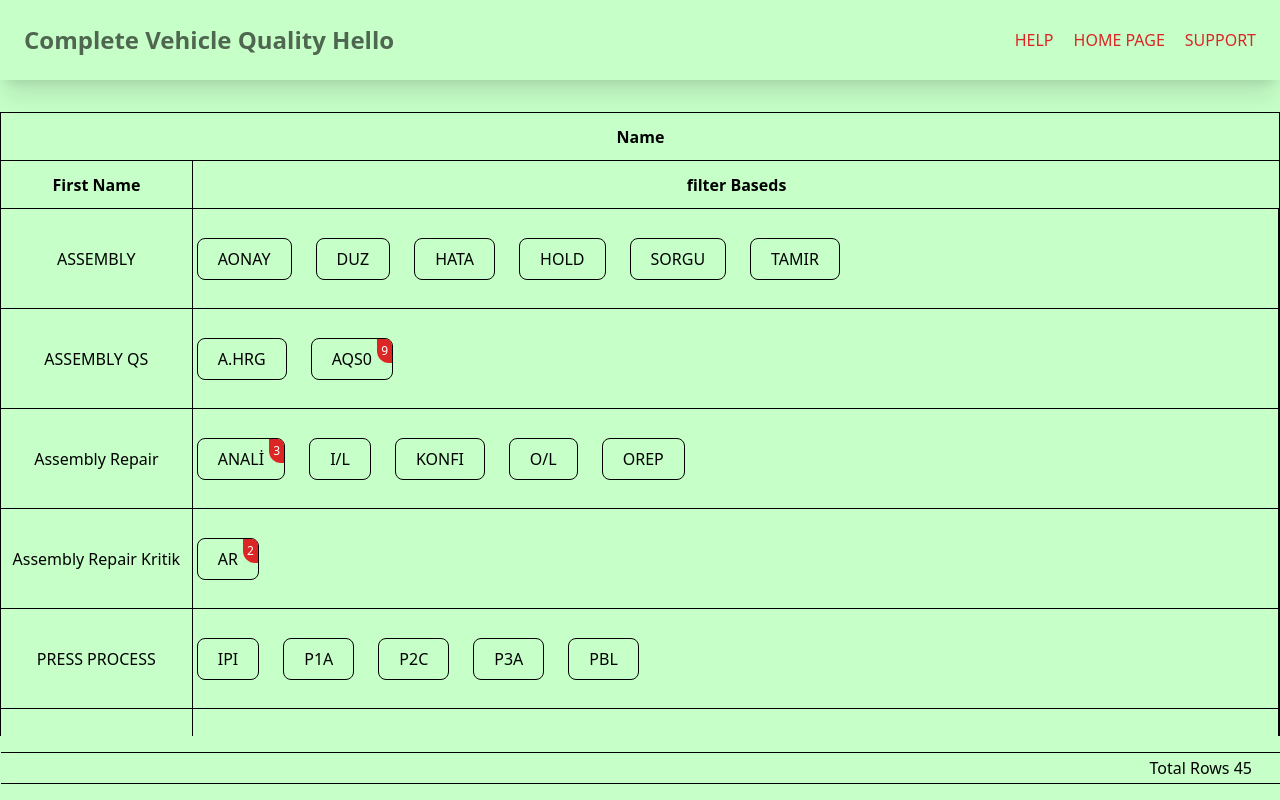
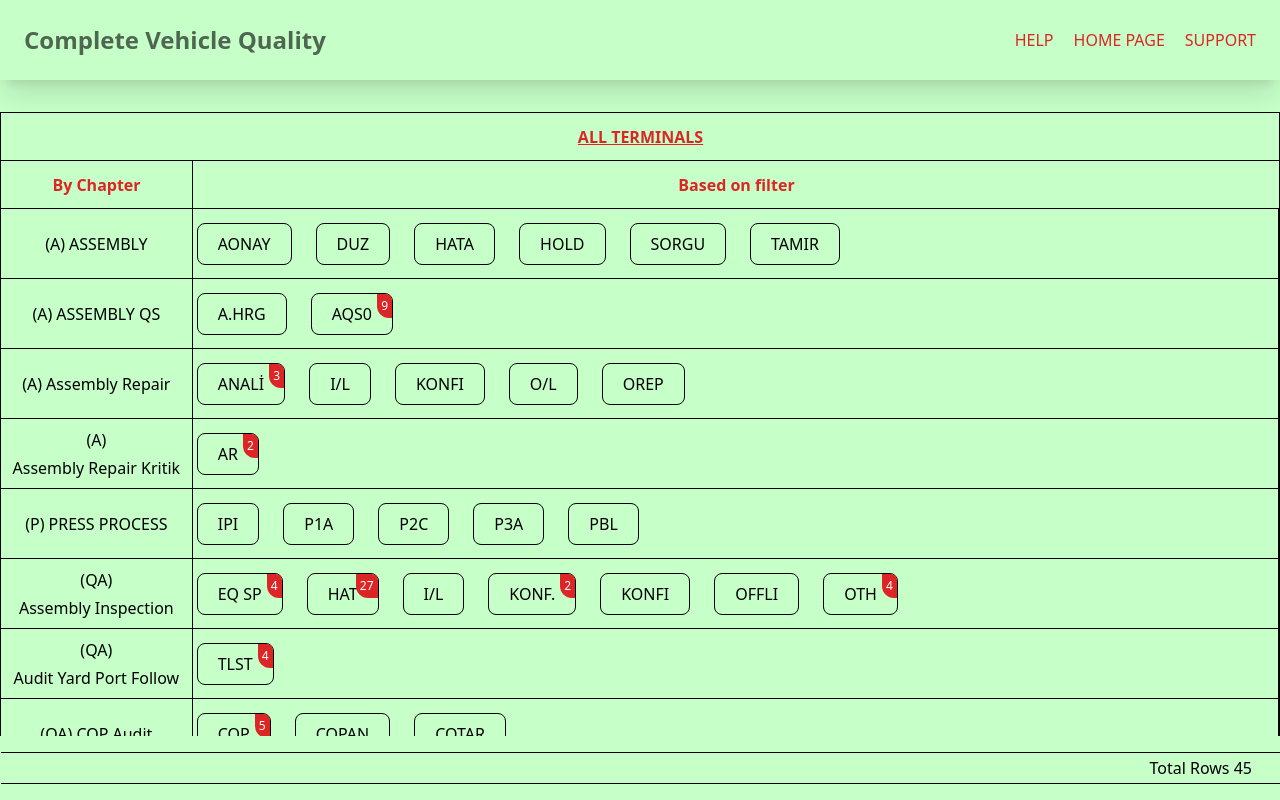
Before and after one commit to batu0b/sau-toyota-frontend, a React (Create React App) app: page /cvqsterminal in a window 1280 px wide. Built offline with nearby package versions, Linux system fonts and the light colour scheme; data requests are answered from the project's data file.

Commit message:
table component added

```diff
--- a/src/components/ErrorTable.js
+++ b/src/components/Table.js
@@ -1,16 +1,19 @@
-import React, { memo, useRef } from "react";
+import React, { memo, useCallback, useEffect, useRef } from "react";
 import { useBlockLayout, useResizeColumns, useTable } from "react-table";
-import { FixedSizeList, areEqual } from "react-window";
+import { areEqual, VariableSizeList } from "react-window";
 import AutoSizer from "react-virtualized-auto-sizer";
 
-export default function ErrorTable({
+export default function Table({
   columns,
   data,
   height,
   className,
   full = false,
-  rowheight,
+  rowheightAuto = false,
 }) {
+  const listRef = useRef(null);
+  const rowHeights = useRef({ 0: 100 });
+
   const scrollbarWidth = () => {
     //https://davidwalsh.name/detect-scrollbar-width
     const scrollDiv = document.createElement("div");
@@ -52,9 +55,17 @@ export default function ErrorTable({
   );
 
   const RenderRow = memo((props) => {
-    const { index, style } = props;
+    const rowRef = useRef(null);
+    const { index, style, setRowHeight } = props;
     const row = rows[index];
     prepareRow(row);
+
+    useEffect(() => {
+      if (rowRef.current) {
+        setRowHeight(index, rowRef.current.clientHeight);
+      }
+      // eslint-disable-next-line
+    }, [rowRef]);
 
     return (
       <div
@@ -66,13 +77,27 @@ export default function ErrorTable({
         {row.cells.map((cell) => {
           return (
             <div {...cell.getCellProps()} className="td">
-              {cell.render("Cell")}
+              <span className="w-full" ref={rowRef}>
+                {cell.render("Cell")}
+              </span>
             </div>
           );
         })}
       </div>
     );
   }, areEqual);
+
+  const getRowHeight = useCallback((index) => {
+    if (rowheightAuto) {
+      return rowHeights.current[index] + 20 || 80;
+    }
+    return 55;
+  }, []);
+
+  const setRowHeight = useCallback((index, size) => {
+    listRef.current?.resetAfterIndex(index);
+    rowHeights.current = { ...rowHeights.current, [index]: size };
+  }, []);
 
   return (
     <div
@@ -87,7 +112,10 @@ export default function ErrorTable({
             className="tr h-12 font-bold w-full"
           >
             {headerGroup.headers.map((column) => (
-              <div {...column.getHeaderProps()} className="th w-full">
+              <div
+                {...column.getHeaderProps()}
+                className={`th w-full ${column.className}`}
+              >
                 {column.render("Header")}
               </div>
             ))}
@@ -98,15 +126,23 @@ export default function ErrorTable({
         <AutoSizer style={{ height: "100%" }}>
           {({ height, width }) => {
             return (
-              <FixedSizeList
+              <VariableSizeList
+                ref={listRef}
                 height={height}
                 itemCount={rows.length}
-                itemSize={rowheight ? rowheight : 55}
+                itemSize={getRowHeight}
                 className="overflow-hidden"
                 width={full ? width : totalColumnsWidth + scrollBarSize}
               >
-                {RenderRow}
-              </FixedSizeList>
+                {({ data, index, style }) => (
+                  <RenderRow
+                    data={data}
+                    index={index}
+                    style={style}
+                    setRowHeight={setRowHeight}
+                  />
+                )}
+              </VariableSizeList>
             );
           }}
         </AutoSizer>
--- a/src/components/TerminalTable.js
+++ /dev/null
@@ -1,93 +0,0 @@
-import React, { memo, useLayoutEffect, useState } from "react";
-import AutoSizer from "react-virtualized-auto-sizer";
-import { areEqual, FixedSizeList as List } from "react-window";
-import { useNavigate } from "react-router-dom";
-import useMediaQuery from "../hooks/useMediaQuery";
-import { useTranslation } from "react-i18next";
-
-const TerminalTableComponent = ({ data }) => {
-  const matches = useMediaQuery("(max-width: 1023px)");
-  const [itemHeight, setItemHeight] = useState(null);
-  const { t } = useTranslation();
-
-  useLayoutEffect(() => {
-    if (matches) {
-      setItemHeight(240);
-    } else {
-      setItemHeight(144);
-    }
-  }, [matches]);
-
-  const navigate = useNavigate();
-  const RenderRow = memo((props) => {
-    const { index, data, style } = props;
-    return (
-      <div key={index} className="flex  justify-between" style={style}>
-        <div className=" border-b border-r flex justify-center items-center  w-[15%] border-black/30">
-          ({data[index]?.depCode}) {data[index]?.depName}
-        </div>
-        <div className="border-b flex gap-5 px-3  items-center flex-wrap   w-[85%] border-black/30">
-          {data[index].filterBaseds.map((item, index) => (
-            <span
-              key={index}
-              onClick={() =>
-                navigate(
-                  `/cvqsterminal/${data[index]?.depCode}/${item.filterCode}`,
-                  { state: { dummyOptionData: data[index] } }
-                )
-              }
-              className="bg-transparent border relative border-black cursor-pointer lga:px-2 px-5 py-2 rounded-lg"
-            >
-              {item.filterCode}
-              {item.linkCount > 1 ? (
-                <span className="absolute top-0 right-0  bg-red-600 rounded-tr-md rounded-bl-xl p-1 text-white text-xs">
-                  {" "}
-                  {item.linkCount}{" "}
-                </span>
-              ) : null}
-            </span>
-          ))}
-        </div>
-      </div>
-    );
-  }, areEqual);
-
-  return (
-    <div className={`h-[calc(100vh-15rem)]`}>
-      <div className="flex flex-col h-28 font-medium  border    border-black/30 text-lg text-red-600 justify-between uppercase">
-        <div className="w-full justify-center underline h-full flex items-center">
-          {t(`Alltermianls`)}
-        </div>
-        <div className="flex items-center   ">
-          <div
-            className={`basis-[15%] flex items-center p-2 justify-center h-full border-black/30 border text-center`}
-          >
-            {t(`Bychapter`)}
-          </div>
-          <div
-            className={`basis-[85%] flex items-center p-2 justify-center h-full border-black/30 border text-center`}
-          >
-            {t(`Basedonfilter`)}
-          </div>
-        </div>
-      </div>
-      <AutoSizer style={{ width: "100%" }}>
-        {({ height, width }) => {
-          return (
-            <List
-              height={height}
-              itemCount={data.length}
-              itemSize={itemHeight}
-              width={"100%"}
-              itemData={data}
-            >
-              {RenderRow}
-            </List>
-          );
-        }}
-      </AutoSizer>
-    </div>
-  );
-};
-
-export default TerminalTableComponent;
--- a/src/hooks/useMediaQuery.js
+++ /dev/null
@@ -1,31 +0,0 @@
-import { useEffect, useState } from "react";
-
-function useMediaQuery(query) {
-  const getMatches = (query) => {
-    if (typeof window !== "undefined") {
-      return window.matchMedia(query).matches;
-    }
-    return false;
-  };
-
-  const [matches, setMatches] = useState(getMatches(query));
-
-  function handleChange() {
-    setMatches(getMatches(query));
-  }
-
-  useEffect(() => {
-    const matchMedia = window.matchMedia(query);
-
-    handleChange();
-
-    matchMedia.addEventListener("change", handleChange);
-    return () => {
-      matchMedia.removeEventListener("change", handleChange);
-    };
-  }, [query, matches]);
-
-  return matches;
-}
-
-export default useMediaQuery;
--- a/src/pages/ErrorHandlingPage.js
+++ b/src/pages/ErrorHandlingPage.js
@@ -1,7 +1,6 @@
 import React from "react";
 import { useTranslation } from "react-i18next";
 import { useNavigate } from "react-router-dom";
-import ErrorTable from "../components/ErrorTable";
 import {
   DeleteIco,
   PencilIco,
@@ -10,6 +9,7 @@ import {
 } from "../components/Icons/Index";
 import { apiUrl } from "../db/config";
 import { useFetch } from "../hooks/useFetch";
+import Table from "../components/Table";
 
 export default function ErrorHandlingPage() {
   const { data } = useFetch(`${apiUrl}ErrorData`);
@@ -164,7 +164,7 @@ export default function ErrorHandlingPage() {
 
   return (
     <div className="w-full h-screen flex flex-col overflow-y-hidden  ">
-      {data && <ErrorTable columns={columns} data={sortedData} />}
+      {data && <Table columns={columns} data={sortedData} />}
 
       <div className="bg-white fixed bottom-0 overflow-auto   w-full h-[25vh]">
         <div className="h-full items-center p-3  flex gap-6  ">
--- a/src/pages/TerminalPage.js
+++ b/src/pages/TerminalPage.js
@@ -1,10 +1,9 @@
 import React from "react";
 import { useTranslation } from "react-i18next";
 import { useNavigate } from "react-router-dom";
-import ErrorTable from "../components/ErrorTable";
-import TerminalTableComponent from "../components/TerminalTable";
 import { apiUrl } from "../db/config";
 import { useFetch } from "../hooks/useFetch";
+import Table from "../components/Table";
 
 export default function TerminalPage() {
   const { data, isLoading } = useFetch(`${apiUrl}TerminalData`);
@@ -13,27 +12,34 @@ export default function TerminalPage() {
   const columns = React.useMemo(
     () => [
       {
-        Header: "Name",
+        Header: t(`Alltermianls`),
         columns: [
           {
-            Header: "First Name",
-            accessor: "depName",
+            Header: t(`Bychapter`),
+            Cell: ({ row }) => {
+              console.log(row);
+              return (
+                <div className="flex w-full items-center justify-center gap-1 p-1 flex-wrap">
+                  <span>({row.original.shopCode})</span>
+                  <span>{row.original.depName}</span>
+                </div>
+              );
+            },
             width: Math.round(window.innerWidth * 0.15),
+            className: "text-red-600 ",
           },
           {
-            Header: "filter Baseds",
+            Header: t(`Basedonfilter`),
             width: Math.round(window.innerWidth * 0.85),
             Cell: ({ row }) => {
-              console.log(row.original);
               return (
                 <div className="flex w-full gap-6 p-1 flex-wrap">
-                  {row.original.filterBaseds?.map((item , index) => (
+                  {row.original.filterBaseds?.map((item, index) => (
                     <span
                       key={index}
                       onClick={() =>
                         navigate(
-                          `/cvqsterminal/${data[index]?.depCode}/${item.filterCode}`,
-                          { state: { dummyOptionData: data[index] } }
+                          `/cvqsterminal/${row.original?.depCode}/${item.filterCode}`
                         )
                       }
                       className="bg-transparent border relative border-black cursor-pointer lga:px-2 px-5 py-2 rounded-lg"
@@ -50,8 +56,10 @@ export default function TerminalPage() {
                 </div>
               );
             },
+            className: "text-red-600 ",
           },
         ],
+        className: "text-red-600 underline",
       },
     ],
     []
@@ -61,7 +69,7 @@ export default function TerminalPage() {
     <div className="App">
       <nav className="w-full  h-20 mb-8    shadow-xl flex flex-wrap p-6 justify-between items-center ">
         <h1 className="text-2xl text-black/60 font-bold">
-          Complete Vehicle Quality {t("Hello")}
+          Complete Vehicle Quality
         </h1>
         <li className="flex gap-5 text-red-600  uppercase font-medium">
           <ul className="cursor-pointer">{t("Help")}</ul>
@@ -70,12 +78,12 @@ export default function TerminalPage() {
         </li>
       </nav>
       {data && !isLoading && (
-        <ErrorTable
+        <Table
           columns={columns}
           height="calc(100vh - 11rem)"
-          className={"overflow-y-hidden no-scrollbar"}
+          className={" no-scrollbar"}
           data={data}
-          rowheight={100}
+          rowheightAuto={true}
           full
         />
       )}
```
